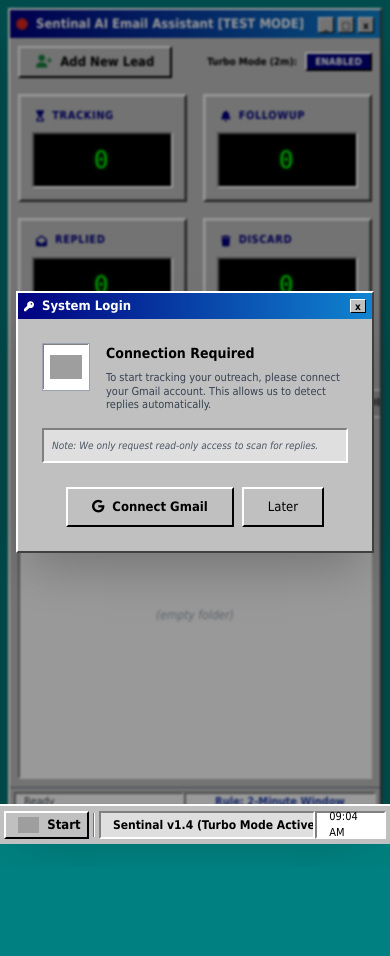
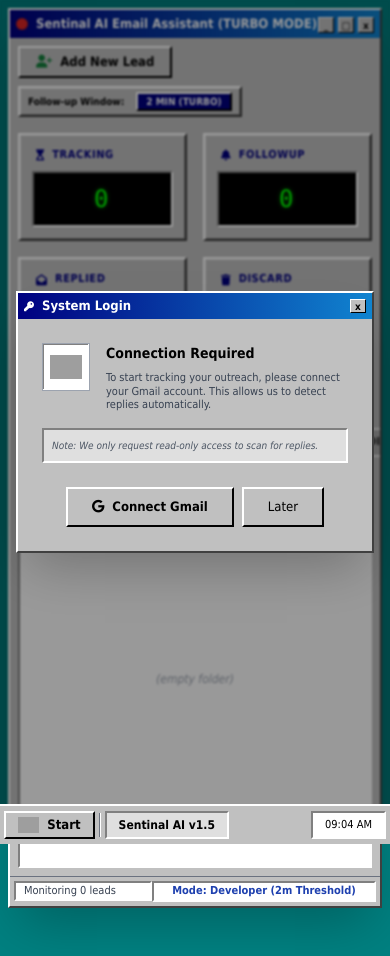
Before and after one commit to dhagamonish/sentinal---AI-Email-Tracker, a React (Vite) app: page / in a window 390 px wide. Before the commit the page ends 867 px from the top, so only its background shows below. Built offline with nearby package versions, Linux system fonts and the light colour scheme; grey boxes are pictures that could not be loaded.

Commit message:
feat: Improve scan and display logic
Introduce `lastScanTime` state to track scan frequency and display it in EmailList. Enhance `EmailList` with time ago formatting for sent emails and refine status tab labels. Update test mode detection to be more robust.

```diff
--- a/App.tsx
+++ b/App.tsx
@@ -1,5 +1,5 @@
 
-import React, { useState, useEffect } from 'react';
+import React, { useState, useEffect, useCallback } from 'react';
 import { FollowUpItem, EmailTracking, DashboardStats, HistoryItem } from './types';
 import Dashboard from './components/Dashboard';
 import EmailList from './components/EmailList';
@@ -12,7 +12,7 @@
 const CLIENT_ID = '911936835748-bpnpgp9u1hshhbrpqsn57blq1gt478ep.apps.googleusercontent.com';
 
 const PROD_FOLLOW_UP_DELAY_MS = 24 * 60 * 60 * 1000;
-const TEST_FOLLOW_UP_DELAY_MS = 2 * 60 * 1000;
+const TEST_FOLLOW_UP_DELAY_MS = 2 * 60 * 1000; // 2 minutes
 
 const App: React.FC = () => {
   const [emails, setEmails] = useState<EmailTracking[]>([]);
@@ -21,13 +21,12 @@
   const [isConnectModalOpen, setIsConnectModalOpen] = useState(!localStorage.getItem('gmail_token'));
   const [isAddModalOpen, setIsAddModalOpen] = useState(false);
   const [activeFollowUp, setActiveFollowUp] = useState<EmailTracking | null>(null);
+  const [lastScanTime, setLastScanTime] = useState<Date | null>(null);
 
-  // Persistence for Test Mode
   const [isTestMode, setIsTestMode] = useState(() => {
     const saved = localStorage.getItem('sentinal_test_mode');
     if (saved !== null) return saved === 'true';
-    const hostname = window.location.hostname;
-    return hostname === 'localhost' || hostname === '127.0.0.1' || new URLSearchParams(window.location.search).get('test_mode') === 'true';
+    return window.location.hostname === 'localhost' || new URLSearchParams(window.location.search).get('test_mode') === 'true';
   });
 
   const FOLLOW_UP_DELAY_MS = isTestMode ? TEST_FOLLOW_UP_DELAY_MS : PROD_FOLLOW_UP_DELAY_MS;
@@ -40,15 +39,7 @@
     pendingCount: 0
   };
 
-  useEffect(() => {
-    localStorage.setItem('sentinal_test_mode', String(isTestMode));
-  }, [isTestMode]);
-
-  useEffect(() => {
-    if (token) scanInbox();
-  }, [token]);
-
-  const scanInbox = async () => {
+  const scanInbox = useCallback(async () => {
     if (!token) return;
     setIsScanning(true);
     try {
@@ -59,13 +50,15 @@
 
       for (const lead of sentLeads) {
         const reply = await getLatestReply(token, lead.recipientEmail, lead.sentAt);
+
+        // Logic: If sent before threshold (older than 2 mins in test mode), it's a follow-up alert
         let status: 'NEEDS_FOLLOW_UP' | 'WAITING' = lead.sentAt < thresholdTime ? 'NEEDS_FOLLOW_UP' : 'WAITING';
 
         let history: HistoryItem[] = [{
           id: Math.random().toString(36).substr(2, 9),
           type: 'initial',
           date: lead.sentAt,
-          content: lead.body || 'Auto-detected from Gmail sent items',
+          content: lead.body || 'Auto-detected from Gmail',
           subject: lead.subject
         }];
 
@@ -106,12 +99,18 @@
         }
       }
       setEmails(newEntries);
+      setLastScanTime(new Date());
     } catch (e) {
-      console.error("Scanning error:", e);
+      console.error("Scan error:", e);
     } finally {
       setIsScanning(false);
     }
-  };
+  }, [token, FOLLOW_UP_DELAY_MS]);
+
+  useEffect(() => {
+    localStorage.setItem('sentinal_test_mode', String(isTestMode));
+    if (token) scanInbox();
+  }, [isTestMode, token, scanInbox]);
 
   const handleConnect = () => {
     initGmailAuth(CLIENT_ID, (t) => {
@@ -124,11 +123,11 @@
   return (
     <div className="min-h-screen flex flex-col bg-[#008080]">
       <div className="p-2 md:p-8 flex-grow overflow-auto pb-12">
-        <div className="win95-outset w-full max-w-6xl mx-auto shadow-2xl overflow-hidden">
+        <div className="win95-outset w-full max-w-6xl mx-auto shadow-2xl overflow-hidden flex flex-col">
           <div className="win95-titlebar h-7 shrink-0">
             <div className="flex items-center gap-2 truncate">
               <div className="w-3 h-3 bg-red-600 rounded-full border border-black/20"></div>
-              <span className="truncate">Sentinal AI Email Assistant {isTestMode ? '[TEST MODE]' : ''}</span>
+              <span className="truncate">Sentinal AI Email Assistant {isTestMode ? '(TURBO MODE)' : ''}</span>
             </div>
             <div className="flex gap-1 h-full py-1">
                <button className="win95-close !w-4 !h-4">_</button>
@@ -137,7 +136,7 @@
             </div>
           </div>
 
-          <div className="bg-[#c0c0c0] p-2 md:p-4 space-y-4">
+          <div className="bg-[#c0c0c0] p-2 md:p-4 space-y-4 flex-grow">
             <div className="flex flex-wrap gap-2 justify-between items-center">
               <button
                 onClick={() => setIsAddModalOpen(true)}
@@ -147,28 +146,29 @@
                 <span>Add New Lead</span>
               </button>
 
-              <div className="flex items-center gap-2">
-                <span className="text-[10px] font-bold">Turbo Mode (2m):</span>
+              <div className="win95-outset px-2 py-1 flex items-center gap-3">
+                <span className="text-[10px] font-bold">Follow-up Window:</span>
                 <button
-                  onClick={() => {
-                    setIsTestMode(!isTestMode);
-                    // Trigger a re-scan immediately after toggling
-                    setTimeout(scanInbox, 100);
-                  }}
+                  onClick={() => setIsTestMode(!isTestMode)}
                   className={`win95-button !py-0 !px-2 text-[10px] font-bold ${isTestMode ? 'bg-[#000080] text-white' : ''}`}
                 >
-                  {isTestMode ? 'ENABLED' : 'DISABLED'}
+                  {isTestMode ? '2 MIN (TURBO)' : '24 HRS (STRICT)'}
                 </button>
               </div>
             </div>
 
             <Dashboard stats={stats} total={emails.length} />
 
-            <div className="space-y-2">
+            <div className="space-y-2 flex flex-col">
               <div className="flex flex-wrap justify-between items-center px-1 gap-2">
                 <div className="flex items-center gap-2 font-bold text-sm">
                   <i className="fas fa-folder-open text-[#d4a017]"></i>
                   <span>Inbox Monitoring</span>
+                  {lastScanTime && (
+                    <span className="text-[10px] font-normal text-gray-600 ml-2">
+                      Last checked: {lastScanTime.toLocaleTimeString()}
+                    </span>
+                  )}
                 </div>
                 <div className="flex gap-2">
                   <button
@@ -181,15 +181,15 @@
                   <button
                     disabled={!token || isScanning}
                     onClick={scanInbox}
-                    className="win95-button !py-1 flex items-center gap-2 text-[11px] disabled:opacity-50"
+                    className="win95-button !py-1 flex items-center gap-2 text-[11px] disabled:opacity-50 min-w-[80px]"
                   >
                     <i className={`fas fa-sync-alt ${isScanning ? 'animate-spin' : ''}`}></i>
-                    {isScanning ? '...' : 'Refresh'}
+                    {isScanning ? 'Checking...' : 'Refresh'}
                   </button>
                 </div>
               </div>
 
-              <div className="h-[400px] md:h-[450px]">
+              <div className="h-[450px]">
                 <EmailList
                   emails={emails}
                   onFollowUp={(e) => setActiveFollowUp(e)}
@@ -203,11 +203,11 @@
 
           <div className="bg-[#c0c0c0] border-t border-gray-500 p-1 flex justify-between text-[11px] text-gray-700">
              <div className="win95-inset px-2 flex-1 h-5 flex items-center truncate">
-               {isScanning ? 'Scanning...' : emails.length > 0 ? `${emails.length} items detected` : 'Ready'}
+               {isScanning ? 'Processing Gmail threads...' : `Monitoring ${emails.length} leads`}
              </div>
-             <div className="win95-inset px-2 w-48 flex items-center gap-2 justify-center font-bold">
+             <div className="win95-inset px-2 w-56 flex items-center gap-2 justify-center font-bold">
                <span className={isTestMode ? 'text-blue-800' : 'text-gray-600'}>
-                 Rule: {isTestMode ? '2-Minute Window' : '24-Hour Window'}
+                 Mode: {isTestMode ? 'Developer (2m Threshold)' : 'Production (24h Threshold)'}
                </span>
              </div>
           </div>
@@ -240,7 +240,7 @@
         </button>
         <div className="w-[2px] h-6 bg-gray-500 mx-1 border-r border-white"></div>
         <div className="win95-inset h-7 px-3 flex items-center text-[12px] bg-[#dfdfdf] font-bold truncate">
-          Sentinal v1.4 {isTestMode ? '(Turbo Mode Active)' : ''}
+          Sentinal AI v1.5
         </div>
         <div className="flex-grow"></div>
         <div className="win95-inset h-7 px-3 flex items-center gap-2 text-[11px]">
--- a/components/EmailList.tsx
+++ b/components/EmailList.tsx
@@ -18,6 +18,16 @@
     [emails, filter]
   );
 
+  const formatTimeAgo = (timestamp: number) => {
+    const diff = Date.now() - timestamp;
+    const mins = Math.floor(diff / 60000);
+    if (mins < 1) return 'Just now';
+    if (mins < 60) return `${mins}m ago`;
+    const hours = Math.floor(mins / 60);
+    if (hours < 24) return `${hours}h ago`;
+    return `${Math.floor(hours / 24)}d ago`;
+  };
+
   return (
     <div className="flex flex-col h-full">
       {/* Property Sheet Tabs */}
@@ -32,7 +42,7 @@
                 : 'bg-[#b0b0b0] border-b-2 border-b-white translate-y-[2px] opacity-80'
             }`}
           >
-            {f === 'ALL' ? 'General' : f.replace('NEEDS_FOLLOW_UP', 'Alerts').replace('WAITING', 'WAITING').replace('_', ' ')}
+            {f === 'ALL' ? 'General' : f === 'NEEDS_FOLLOW_UP' ? 'Alerts' : f}
           </button>
         ))}
       </div>
@@ -40,7 +50,8 @@
       {/* Table Container */}
       <div className="flex-1 overflow-hidden bg-white win95-inset p-[1px] relative">
         <div className="flex text-[11px] font-bold bg-[#dfdfdf] border-b border-gray-400 p-1 sticky top-0 z-[10]">
-          <div className="w-1/3 border-r border-gray-400 px-3 py-1">Name</div>
+          <div className="w-1/4 border-r border-gray-400 px-3 py-1">Name</div>
+          <div className="w-1/4 border-r border-gray-400 px-3 py-1 text-center">Time Sent</div>
           <div className="w-1/4 border-r border-gray-400 px-3 py-1">Status</div>
           <div className="flex-1 px-3 py-1">Actions</div>
         </div>
@@ -54,9 +65,12 @@
             <div className="flex flex-col">
               {filteredEmails.map(email => (
                 <div key={email.id} className="flex items-center text-[12px] p-2 border-b border-gray-50 hover:bg-[#000080] hover:text-white group">
-                  <div className="w-1/3 px-2 font-medium truncate">{email.recipientName}</div>
+                  <div className="w-1/4 px-2 font-medium truncate">{email.recipientName}</div>
+                  <div className="w-1/4 px-2 text-[11px] text-center font-mono opacity-80">
+                    {formatTimeAgo(email.lastActivityAt)}
+                  </div>
                   <div className="w-1/4 px-2 text-[11px]">
-                    <span className={`px-2 py-[1px] border ${email.status === 'NEEDS_FOLLOW_UP' ? 'bg-red-700 text-white border-red-900' : 'border-transparent'}`}>
+                    <span className={`px-2 py-[1px] border ${email.status === 'NEEDS_FOLLOW_UP' ? 'bg-red-700 text-white border-red-900 animate-pulse' : 'border-transparent'}`}>
                       {email.status}
                     </span>
                   </div>
```
